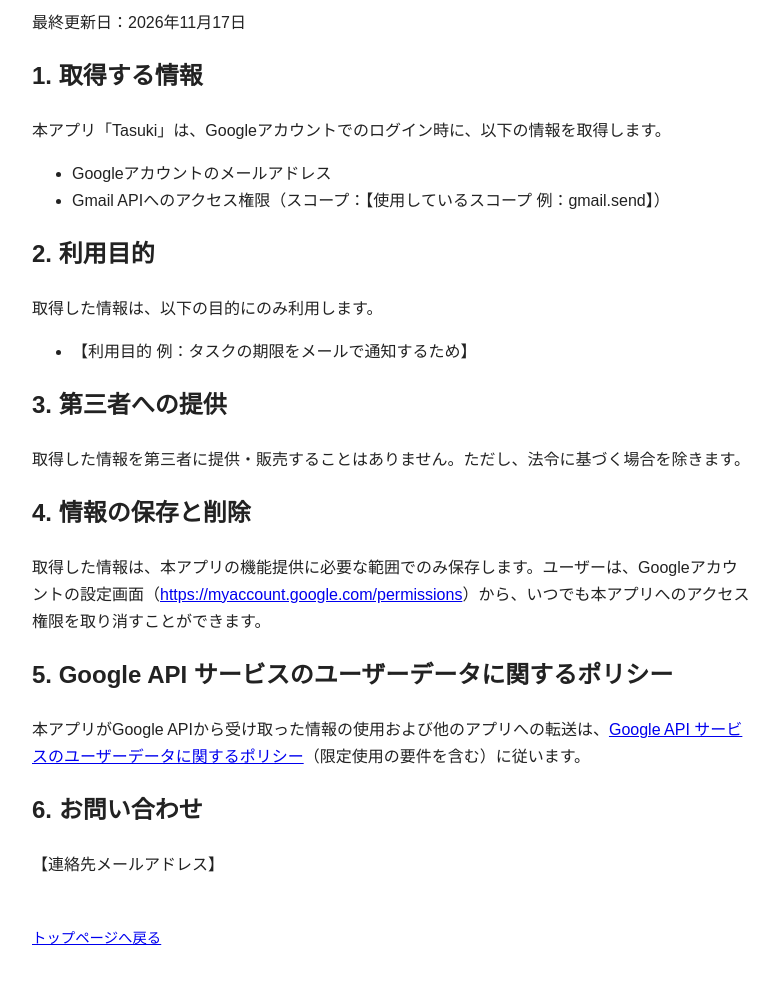
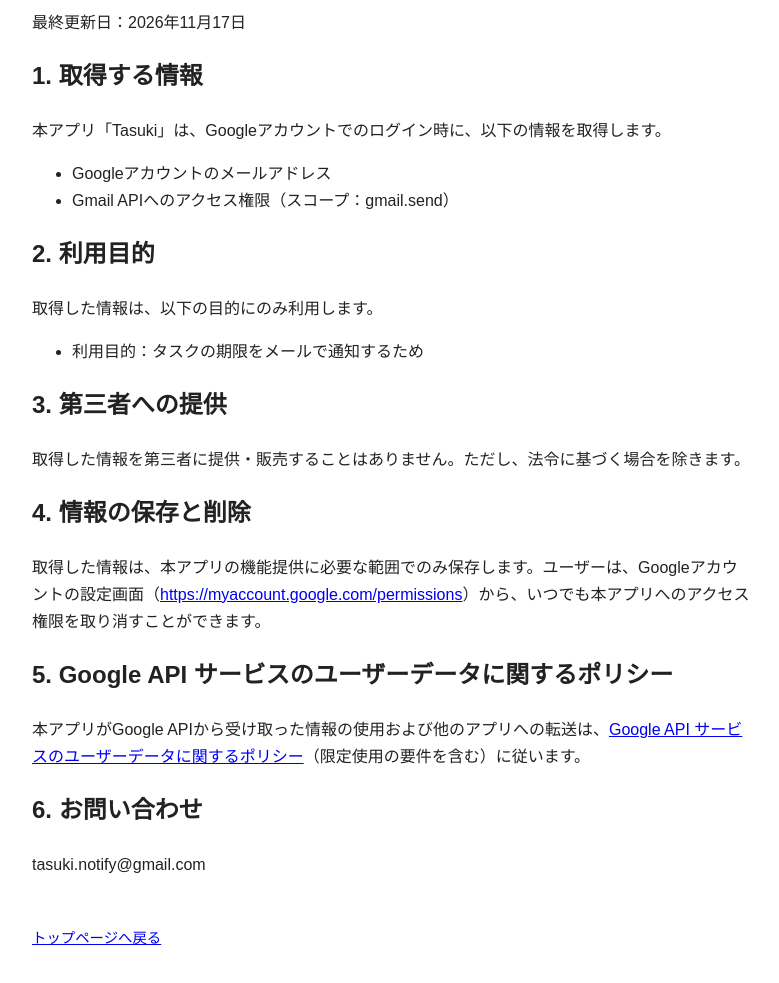
Before and after one commit to okamoto0930/tasuki-pages, a plain HTML site: page privacy.html in a window 1280 px wide. Shown: the part 107-1090 px from the top of the page, without its empty margins (248-1027 px from the left). Drawn offline with Linux system fonts and the light colour scheme.

Commit message:
Update privacy.html

```diff
--- a/privacy.html
+++ b/privacy.html
@@ -17,13 +17,13 @@
   <p>本アプリ「Tasuki」は、Googleアカウントでのログイン時に、以下の情報を取得します。</p>
   <ul>
     <li>Googleアカウントのメールアドレス</li>
-    <li>Gmail APIへのアクセス権限（スコープ：【使用しているスコープ 例：gmail.send】）</li>
+    <li>Gmail APIへのアクセス権限（スコープ：gmail.send）</li>
   </ul>
 
   <h2>2. 利用目的</h2>
   <p>取得した情報は、以下の目的にのみ利用します。</p>
   <ul>
-    <li>【利用目的 例：タスクの期限をメールで通知するため】</li>
+    <li>利用目的：タスクの期限をメールで通知するため</li>
   </ul>
 
   <h2>3. 第三者への提供</h2>
@@ -36,7 +36,7 @@
   <p>本アプリがGoogle APIから受け取った情報の使用および他のアプリへの転送は、<a href="https://developers.google.com/terms/api-services-user-data-policy">Google API サービスのユーザーデータに関するポリシー</a>（限定使用の要件を含む）に従います。</p>
 
   <h2>6. お問い合わせ</h2>
-  <p>【連絡先メールアドレス】</p>
+  <p>tasuki.notify@gmail.com</p>
 
   <footer>
     <p><a href="index.html">トップページへ戻る</a></p>
```
